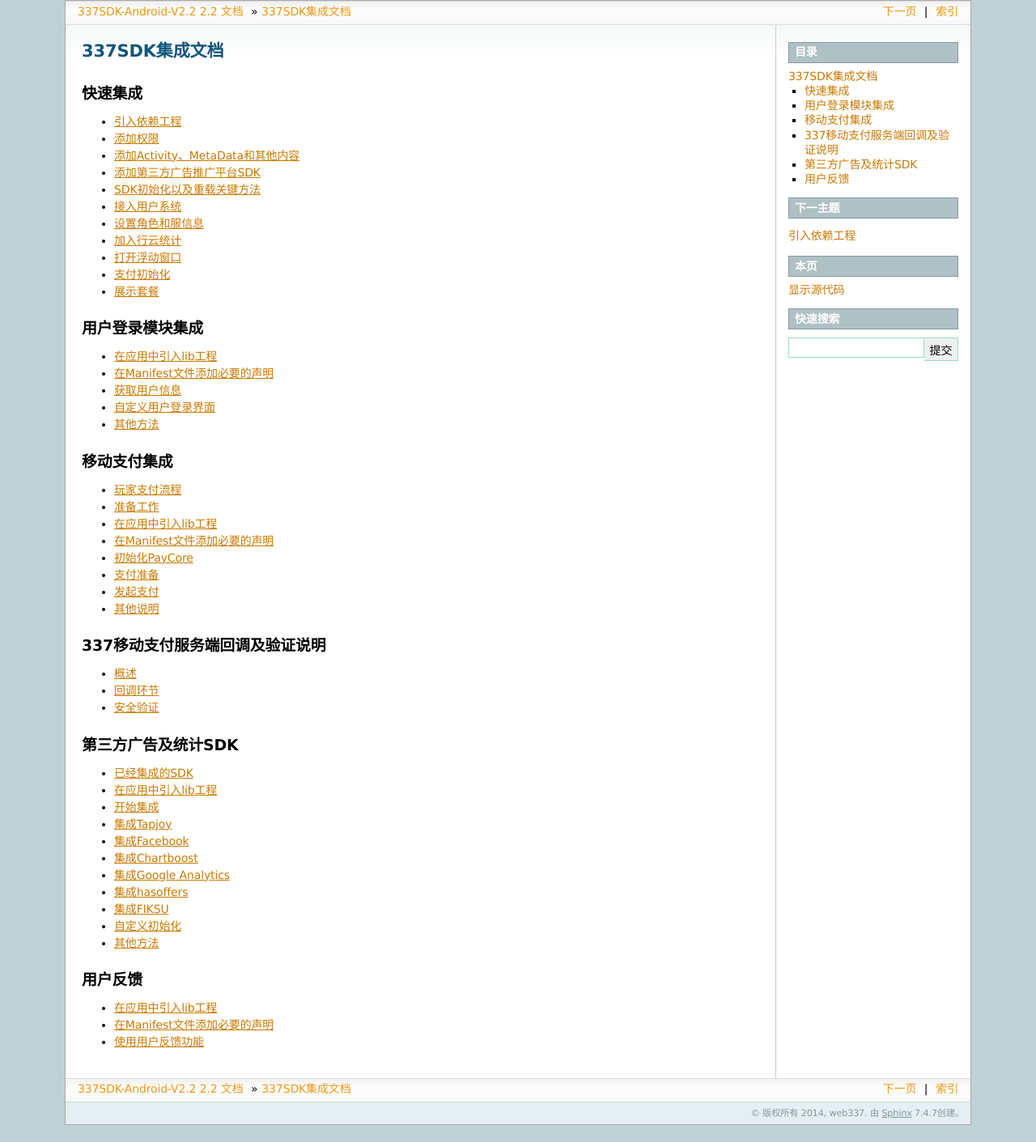
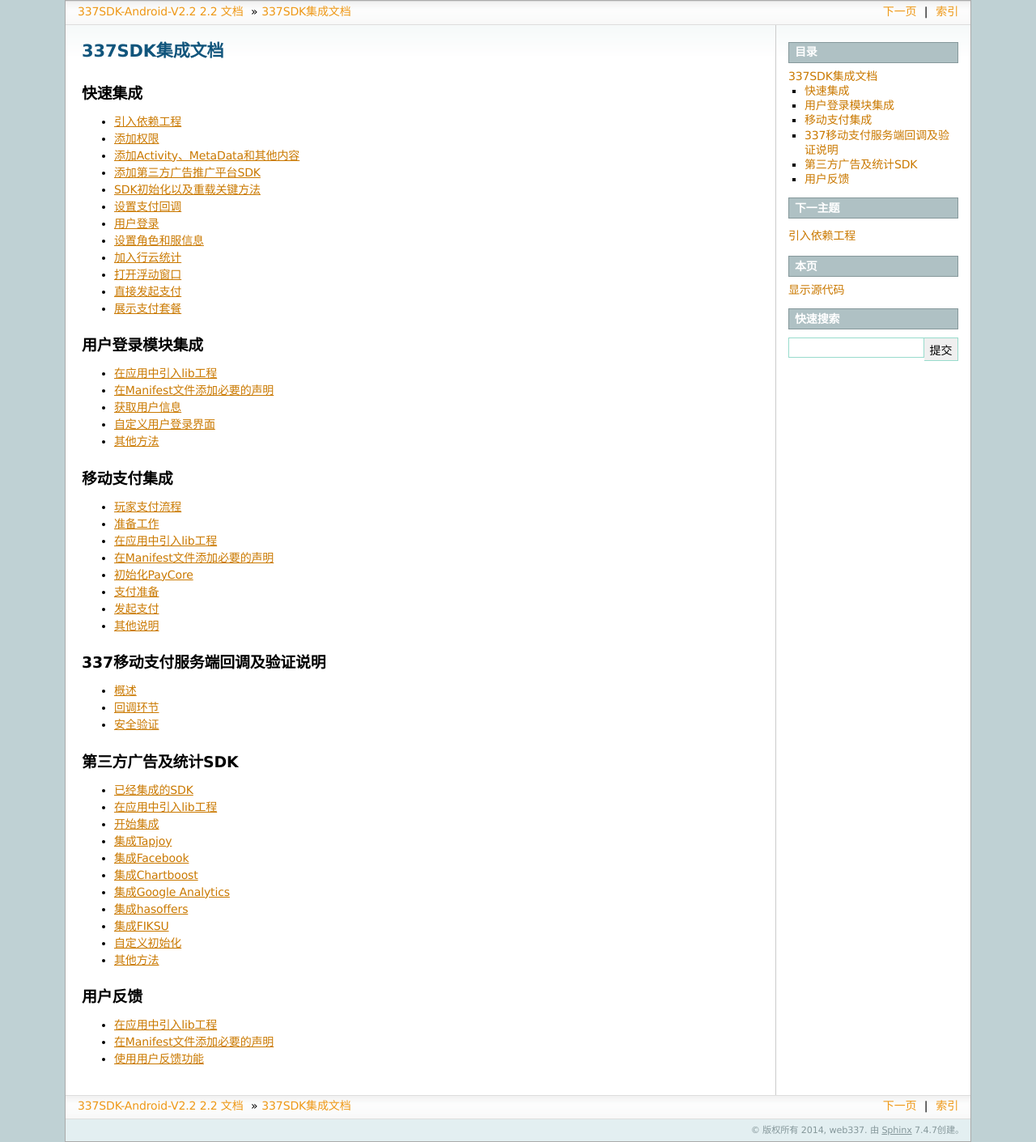
Before and after one commit to dwqelex/337SDK-ANDROID-DOC-V2.2, a Sphinx documentation site: the page built from source/index.rst, in a window 1280 px wide. Shown: the whole page at 81% size. Built offline with Sphinx 7.4.7, drawn with Linux system fonts in a browser that asks for light colours; before the commit the page ends 1390 px from its top, so only the background shows below that; some of the changed lines change nothing that is shown.

Commit message:
quickstart

```diff
--- a/source/quickstart.rst
+++ b/source/quickstart.rst
@@ -20,6 +20,7 @@
 	<uses-permission android:name="android.permission.ACCESS_NETWORK_STATE" />
 	<uses-permission android:name="android.permission.WRITE_EXTERNAL_STORAGE" />
 	<uses-permission android:name="android.permission.GET_ACCOUNTS" />
+	<uses-permission android:name="android.permission.CHANGE_NETWORK_STATE"/>
 
 	<!-- 涉及GoogelPlay内购功能 -->
 	<uses-permission android:name="com.android.vending.BILLING" />
@@ -27,6 +28,9 @@
 	<!-- 涉及手机短信付款功能 -->
 	<uses-permission android:name="android.permission.RECEIVE_SMS" />
 	<uses-permission android:name="android.permission.SEND_SMS" />
+
+	<uses-permission android:name="com.tmoney.vending.INBILLING"/>
+	<permission android:name="com.tmoney.vending.INBILLING"/>
 
 添加Activity、MetaData和其他内容
 --------------------------------
@@ -77,6 +81,11 @@
         <activity
             android:name="com.facebook.LoginActivity"
             android:theme="@android:style/Theme.Translucent" />
+        <activity
+            android:name="com.skplanet.dodo.IapWeb"
+            android:configChanges="orientation|keyboardHidden|locale|screenSize|layoutDirection"
+            android:excludeFromRecents="true"
+            android:windowSoftInputMode="stateHidden"/>
         <receiver
             android:name="com.web337.android.Tracker"
             android:exported="true" >
@@ -97,6 +106,7 @@
         <meta-data
             android:name="com.facebook.sdk.ApplicationId"
             android:value="\ 220782057940018" />
+        <meta-data android:name="iap:api_version" android:value="1"/>
 
 *screenSize添加时如果出现错误，请更改targetSdkVersion为13以上即可*
 
@@ -121,18 +131,21 @@
 		@Override
 		protected void onDestroy() {
 			FuncCore.onDestroy(this);
+			/*your code*/
 			super.onDestroy();
 		}
 
 		@Override
 		protected void onStart() {
 			FuncCore.onStart(this);
+			/*your code*/
 			super.onStart();
 		}
 
 		@Override
 		protected void onStop() {
 			FuncCore.onStop(this);
+			/*your code*/
 			super.onStop();
 		}
 
@@ -141,38 +154,65 @@
 			if (FuncCore.onBackPressed(this)) {
 				return;
 			} else {
+				/*your code*/
 				super.onBackPressed();
 			}
 		}
 
-接入用户系统
+设置支付回调
+------------
+ ::
+
+	FuncCore.setPayCallback(new FuncCore.PayCallback() {
+
+		@Override
+		public void onInitFinish(Msg msg) {
+			if(msg.isSuccess()){
+				/*初始化成功*/
+			}else{
+				/*初始化失败*/
+			}
+		}
+
+		@Override
+		public void onComplete(Order o) {
+			/*付款成功*/
+		}
+		@Override
+		public void onCancel() {
+			/*取消支付*/
+		}
+		@Override
+		public void onFailed(Msg msg) {
+			/*支付失败*/
+		}
+	});
+
+用户登录
 ------------
 *  实例化一个回调对象： ::
 
-		final UserLoginCallback callback = new UserLoginCallback(){
+		final FuncCore.LoginCallback callback = new FuncCore.LoginCallback(){
 			@Override
-			public void onCancel() {
-				alert("取消登录");
+			public void onLoginSuccess(User u, boolean isRegist) {
+				if(isRegist){
+					/*注册成功*/
+				}else{
+					/*登录成功*/
+				}
 			}
 
 			@Override
-			public void onLoginSuccess(User user, boolean isregister) {
-
-				//成功后可以显示一个欢迎提示，玩家可以在此切换账号
-				UserCore.showWelcome(YourActivity.this);//【可选功能】
-				if(isregister){
-					alert("注册成功"+user.getUid());
-				}else{
-					alert("登录成功"+user.getUid());
-				}
+			public void onCancel() {
+				/*取消登录*/
 			}
 		};
 
-*  调用checkLogin方法： ::
+*  调用登录方法： ::
 
-		com.web337.android.user.UserCore.checkLogin(Context c, UserLoginCallback callback)
+		FuncCore.goLoginAndInit(Context c, FuncCore.LoginCallback callback,final boolean priorityLogin);
 
-*可以在进入游戏主页面后直接调用，Context传递当前的activity即可，UserLoginCallback传递上一步创建的callback对象*
+*可以在进入游戏主页面后直接调用，Context传递当前的activity即可，LoginCallback传递上一步创建的callback对象*
 
 **调用该方法后只需要关心callback中的两个回调方法即可，若当前无登录用户，则会弹出登录或注册页面，用户登录或注册完成后，会回调。若已经有登录的用户，则直接回调**
 
@@ -203,45 +243,21 @@
 
 		FuncCore.showFloatWindow(activity);
 
-支付初始化
-----------
 
-示例代码如下: ::
+直接发起支付
+--------
+ ::
 
-		//支付Id请联系运营申请
-		String appid = "xxx@android_tw_1";
-		PayCore.init(context, appid, new PayCallback(){
-			@Override
-			public void onCancel() {
-				alert("取消支付");
-			}
+		Order o = new Order();
+		o.setAmount(游戏币数量);
+		o.setDescription(商品描述);
+		o.setGross(商品金额);
+		o.setCurrency(货币类型);
+		o.setProductId(商品代码);
+		PayCore.beginPay(activity, o);
 
-			@Override
-			public void onComplete(Order o) {
-				/*
-				 * 支付完成表明玩家付款成功，但并不表明支付中心回调游戏服务端是成功的
-				 */
-				alert("支付完成。"+o.getTransid());
-			}
 
-			@Override
-			public void onFailed(Msg msg) {
-				alert("支付失败。"+msg.getMsg());
-			}
-
-			@Override
-			public void onInitFinish(Msg msg) {
-				if(msg.isSuccess()){
-					alert("初始化完成。");
-				}else{
-					//初始化出错后，不能调用发起支付的方法
-					alert("初始化出错。"+msg.getMsg());
-				}
-		}});
-
-**初始化涉及网络操作，不建议将此步骤放在用户点击商城的时候**
-
-展示套餐
+展示支付套餐
 --------
 
 需要如下三个步骤: ::
```
Also changed, not shown: 6 other files.
